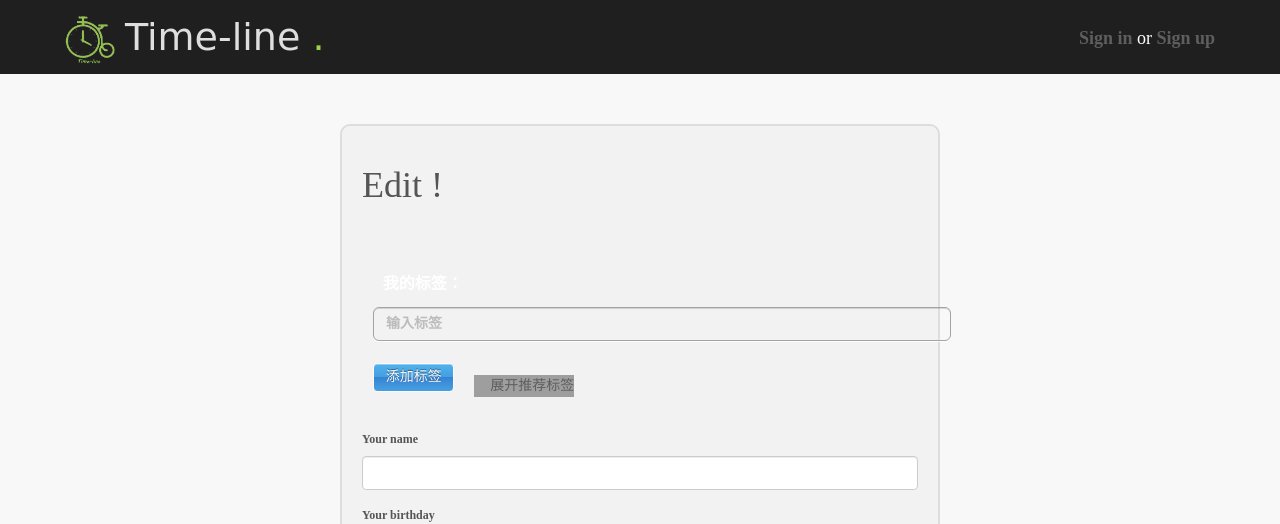
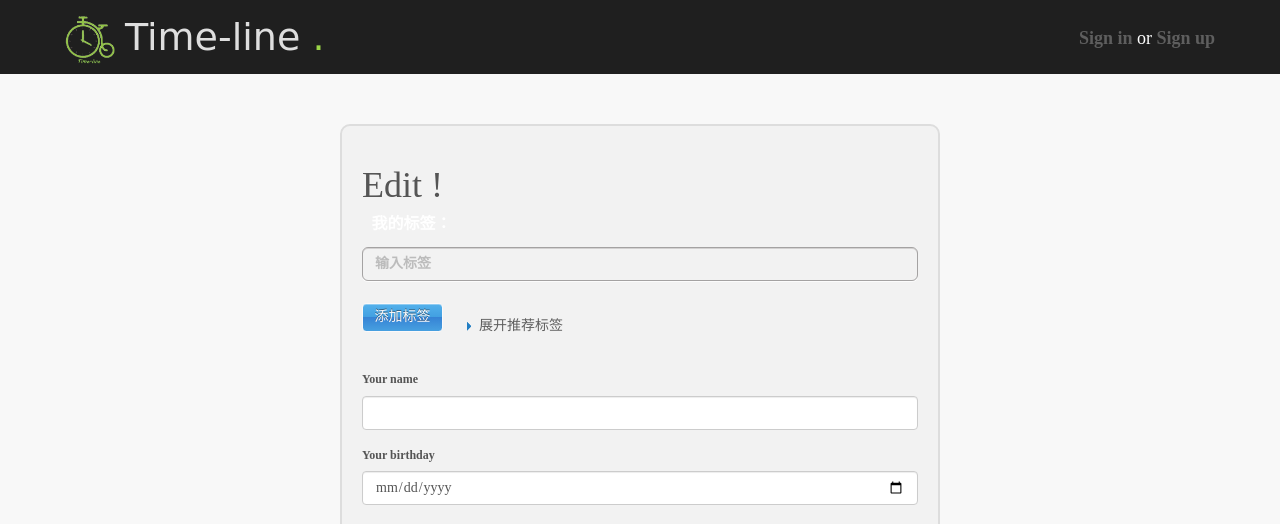
Before and after one commit to KevinYanXing/project, a Flask app: page /authmain/personal/info/edit/ in a window 1280 px wide. Shown: the part 16-540 px from the top of the page. Run offline with Flask 2, Linux system fonts and the light colour scheme; some libraries are stand-ins or nearby versions; grey boxes are pictures that could not be loaded.

Commit message:
个人资料增加内容

```diff
--- a/app/forms/mainform.py
+++ b/app/forms/mainform.py
@@ -6,7 +6,6 @@ from wtforms.validators import Required,required
 from flask import redirect,url_for
 from flask_login import login_user
 from mdb.kndb.main import Kn,User
-
 
 class NameForm(FlaskForm):
     name = StringField('What is your name?', validators=[Required()])
--- a/app/static/tag/tab.css
+++ b/app/static/tag/tab.css
@@ -1,21 +1,69 @@
 @charset "utf-8";
 
-*{margin:0;padding:0;list-style-type:none;}
-a,img{border:0;}
-em{font-style:normal;}
-body{font:12px/180% Arial, Helvetica, sans-serif; font-family: 微软雅黑;}
-a,a:visited{color:#5e5e5e;text-decoration:none;}
-a:hover{color:#3366cc!important;text-decoration:none;}
-.clear{display:block;overflow:hidden;clear:both;height:0;line-height:0;font-size:0;}
-.clearfix:after{content:".";display:block;height:0;clear:both;visibility:hidden;}
-.clearfix{display:inline-table;}/* Hides from IE-mac \*/
-*html .clearfix{height:1%;}
-.clearfix{display:block;}/* End hide from IE-mac */
-*+html .clearfix{min-height:1%;}
-.demo{ width: 600px; position: relative; padding-right: 2%; padding-left: 2%; padding-top: 20px; margin-left: auto; margin-right: auto; }
-/* Form input */
+* {
+    margin: 0;
+    padding: 0;
+    list-style-type: none;
+}
+
+a, img {
+    border: 0;
+}
+
+em {
+    font-style: normal;
+}
+
+body {
+    font: 12px/180% Arial, Helvetica, sans-serif;
+    font-family: 微软雅黑;
+}
+
+a, a:visited {
+    color: #5e5e5e;
+    text-decoration: none;
+}
+
+a:hover {
+    color: #3366cc !important;
+    text-decoration: none;
+}
+
+.clear {
+    display: block;
+    overflow: hidden;
+    clear: both;
+    height: 0;
+    line-height: 0;
+    font-size: 0;
+}
+
+.clearfix:after {
+    content: ".";
+    display: block;
+    height: 0;
+    clear: both;
+    visibility: hidden;
+}
+
+.clearfix {
+    display: inline-table;
+}
+
+/* Hides from IE-mac \*/
+* html .clearfix {
+    height: 1%;
+}
+
+.clearfix {
+    display: block;
+}
+
+/* End hide from IE-mac */
+* + html .clearfix {
+    min-height: 1%;
+}
 .Form li{font-size:21px;font-weight:300}
-.Form input{ outline: none; font-family:微软雅黑;  }
 .Form input[type=text],.Form input[type=password],.Form textarea{
 	display:inline-block;padding:6px 12px;font-size:14px;line-height:1.4;color:#221919;background:#fff;border:1px solid #a4a2a2;
 
@@ -160,7 +208,7 @@ a:hover{color:#3366cc!important;text-decoration:none;}
 
 
 /* tag */
-.default-tag a,.default-tag a span,.plus-tag a,.plus-tag a em,.plus-tag-add a{background:url(../images/tagbg.png) no-repeat;}
+.default-tag a,.default-tag a span,.plus-tag a,.plus-tag a em,.plus-tag-add a{background:url(./tagbg.png) no-repeat;}
 .tagbtn a{color:#333333;display:block;float:left;height:25px;line-height:25px;overflow:hidden;margin:0 10px 10px 0;padding:0 10px 0 5px;white-space:nowrap;}
 /* default-tag */
 .default-tag{padding:16px 0 0 0;}
--- a/app/static/tag/tab.js
+++ b/app/static/tag/tab.js
@@ -8,7 +8,7 @@ var FancyForm=function(){
 				var c=$(this);
 				a.checkVal(c)
 			});
-			a.inputs.live("keyup blur",function(){
+			a.inputs.on("keyup blur",function(){
 				var c=$(this);
 				a.checkVal(c);
 			});
@@ -34,9 +34,14 @@ $(function(){(
 
 		var a=$(".plus-tag");
 
-		$("a em",a).live("click",function(){
+		$("body").on("click",'a em',function(){
+
 			var c=$(this).parents("a"),b=c.attr("title"),d=c.attr("value");
-			delTips(b,d)
+			delTips(b,d);
+			//if($(".plus-tag a").length < 3){
+			//	$(".plus-tag").css('width','282px');
+			//	$(".plus-tag").css('height','36px')
+			//}
 		});
 
 		hasTips=function(b){
@@ -154,7 +159,7 @@ var searchAjax = function(name, id, isAdd){
 			$con.show();
 		}
 	});
-	$('.default-tag a').live('click', function(){
+	$('.default-tag a').on('click', function(){
 		var $this = $(this),
 				name = $this.attr('title'),
 				id = $this.attr('value');
--- a/app/templates/authmain/personal_info_edit.html
+++ b/app/templates/authmain/personal_info_edit.html
@@ -10,11 +10,9 @@
 <div class="bgsign bgstyle">
     <div class="page-header w600">
         <h1>Edit !</h1>
-        <div class="demo" style="margin-top:40px;">
         <div class="plus-tag tagbtn clearfix" id="myTags"></div>
         <span class="label" style=" font-size: 16px;">我的标签：</span>
         <div class="plus-tag-add">
-                <form id="" action="" class="login">
             <ul class="Form FancyForm" style="margin-top: 10px;">
                 <li>
                     <input id="" name="" type="text" class="stext" maxlength="20" />
@@ -26,9 +24,7 @@
                     <a href="javascript:void(0);">展开推荐标签</a>
                 </li>
             </ul>
-                </form>
-            </div><!--plus-tag-add end-->
-
+        </div>
         <div id="mycard-plus" style="display:none;margin-top: -25px;">
             <div class="default-tag tagbtn">
                 <div class="clearfix">
@@ -55,8 +51,8 @@
                 <div class="clearfix" style="display:none;"><a value="-1" title="网络营销" href="javascript:void(0);"><span>网络营销</span><em></em></a></div>
             </div>
             <div align="right"><a href="javascript:void(0);" id="change-tips" style="color:#3366cc;">换一换</a></div>
-            </div><!--mycard-plus end-->
         </div>
+        <script type="text/javascript" src="{{ url_for('static',filename='tag/tab.js') }}"></script>
         {{ wtf.quick_form(form) }}
     </div>
 
```
Also changed, not shown: app/static/tag/tagbg.png (added). Lines whose indentation alone changed are shown as unchanged.
